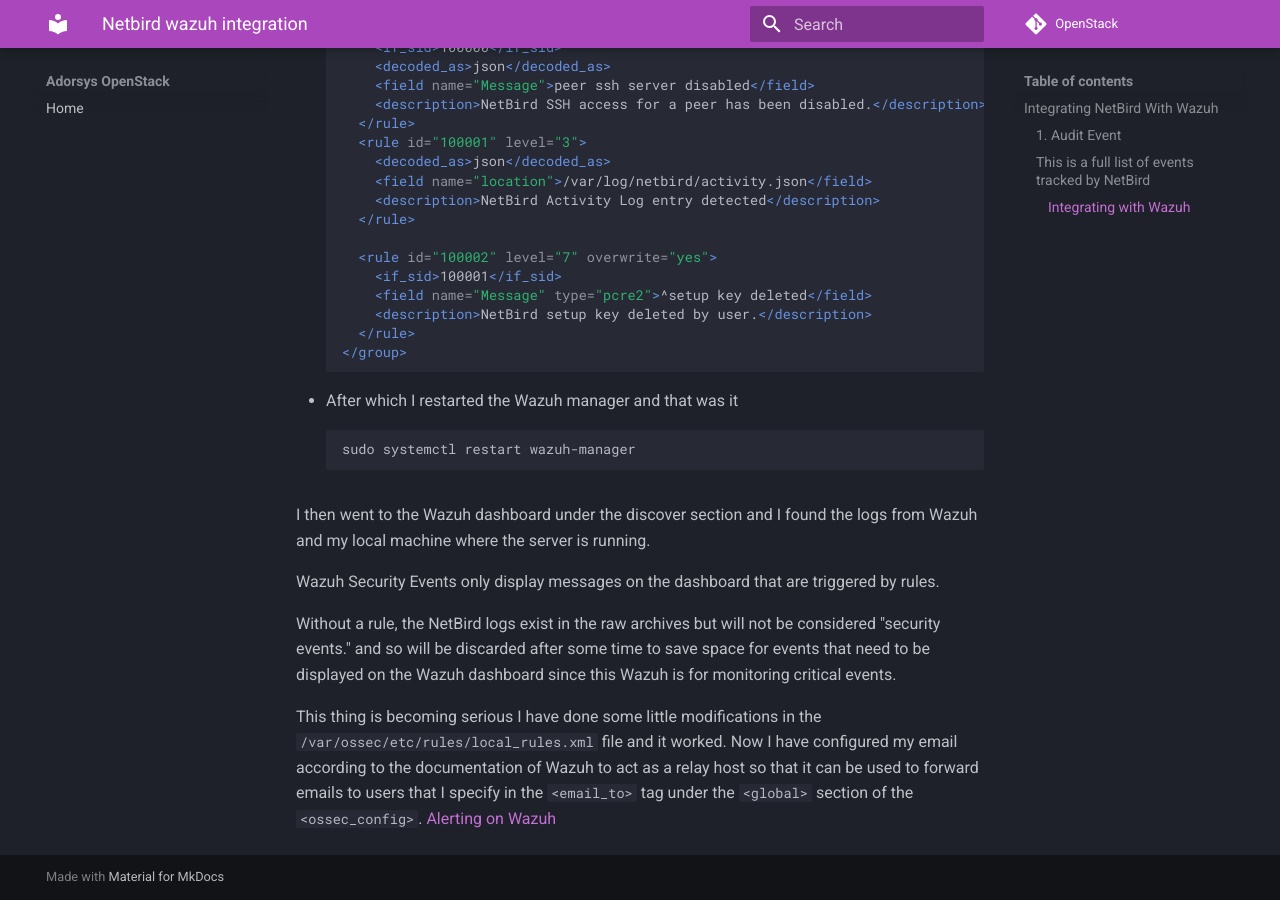
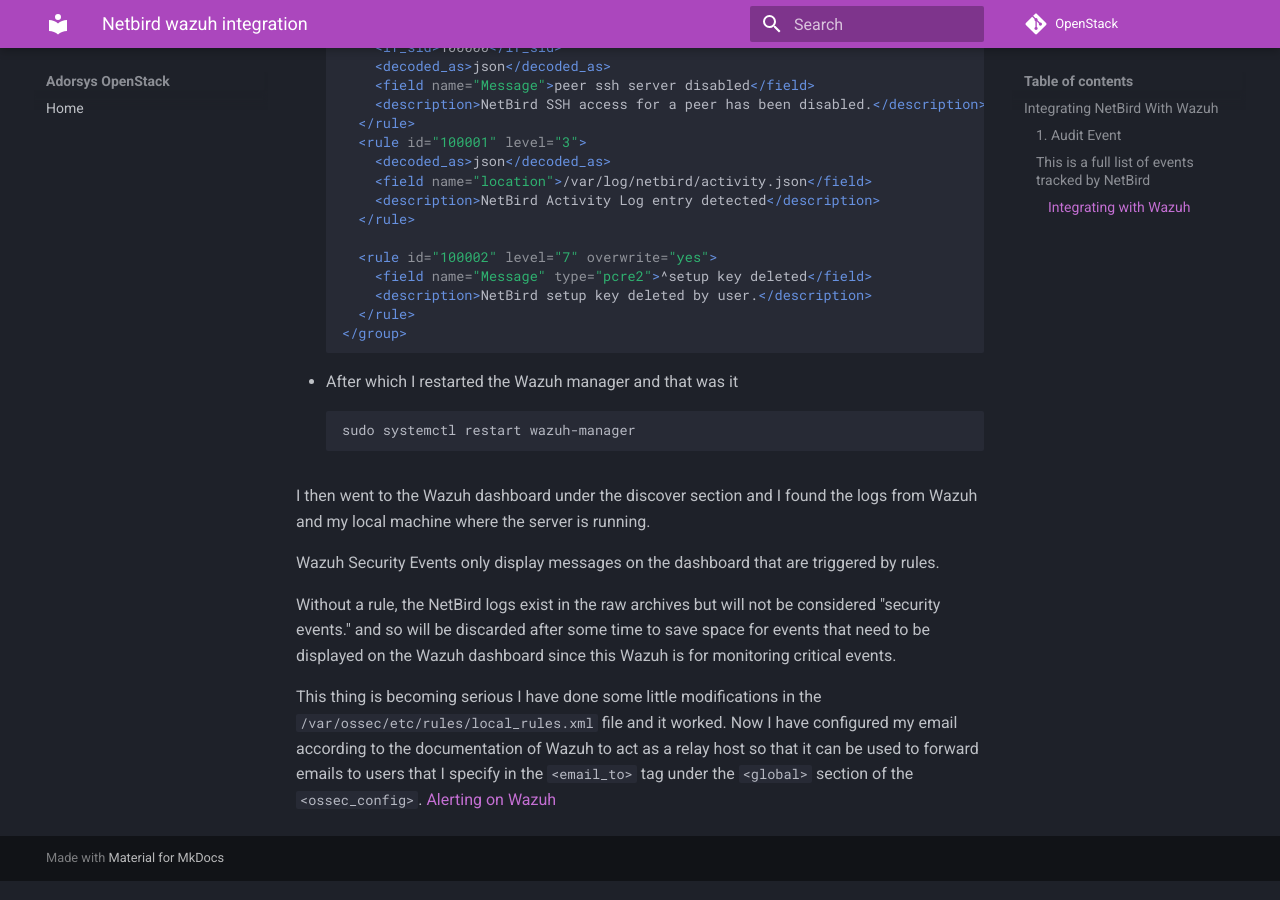
Before and after one commit to ADORSYS-GIS/openstack, an MkDocs documentation site: the page built from docs/tutorials/netbird_wazuh_integration.md, in a window 1280 px wide and 900 px high, scrolled down 5350 px. Built offline with MkDocs 1.6.1 and Material for MkDocs 9.7.7, drawn with Linux system fonts in a browser that asks for light colours; comment, search, counter and statistics services are not loaded.

Commit message:
ci: fixed failing pipelines

```diff
--- a/docs/tutorials/netbird_wazuh_integration.md
+++ b/docs/tutorials/netbird_wazuh_integration.md
@@ -234,7 +234,6 @@
   </rule>
 
   <rule id="100002" level="7" overwrite="yes">
-    <if_sid>100001</if_sid>
     <field name="Message" type="pcre2">^setup key deleted</field>
     <description>NetBird setup key deleted by user.</description>
   </rule>
```
Also changed, not shown: 1 other file.
